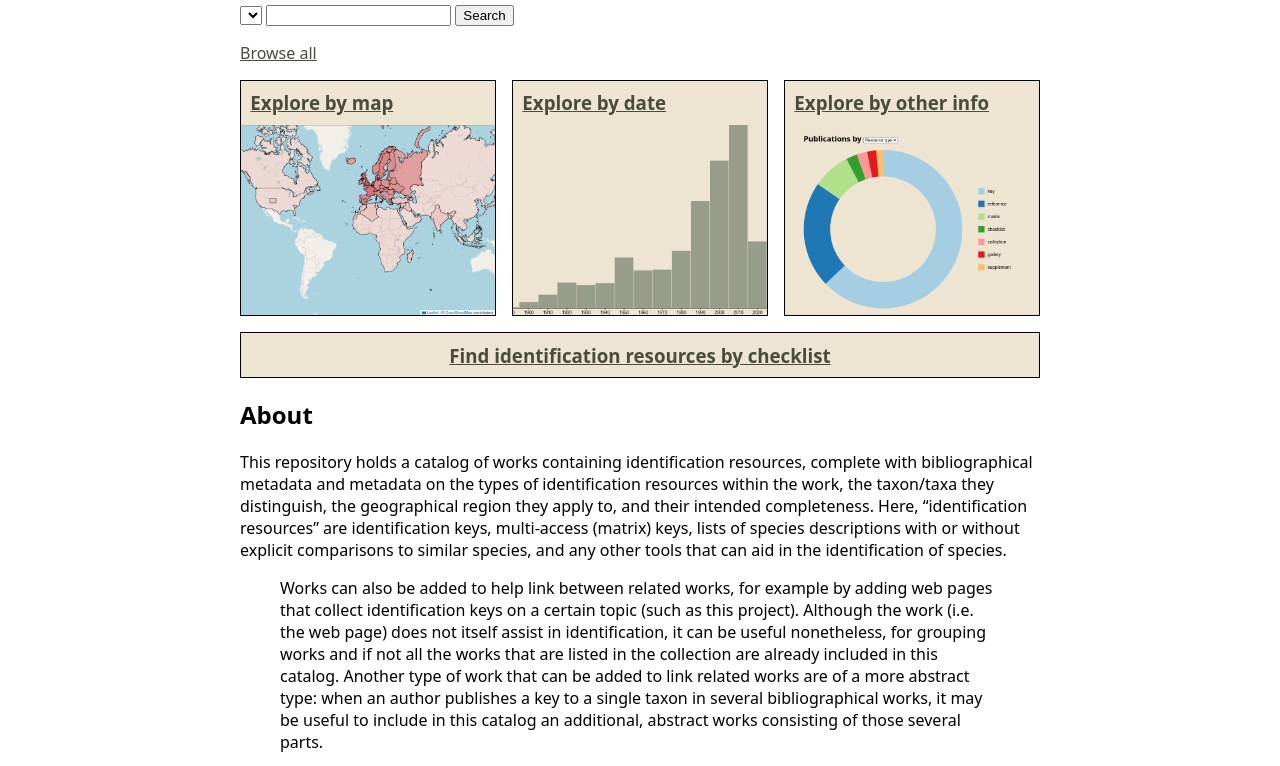
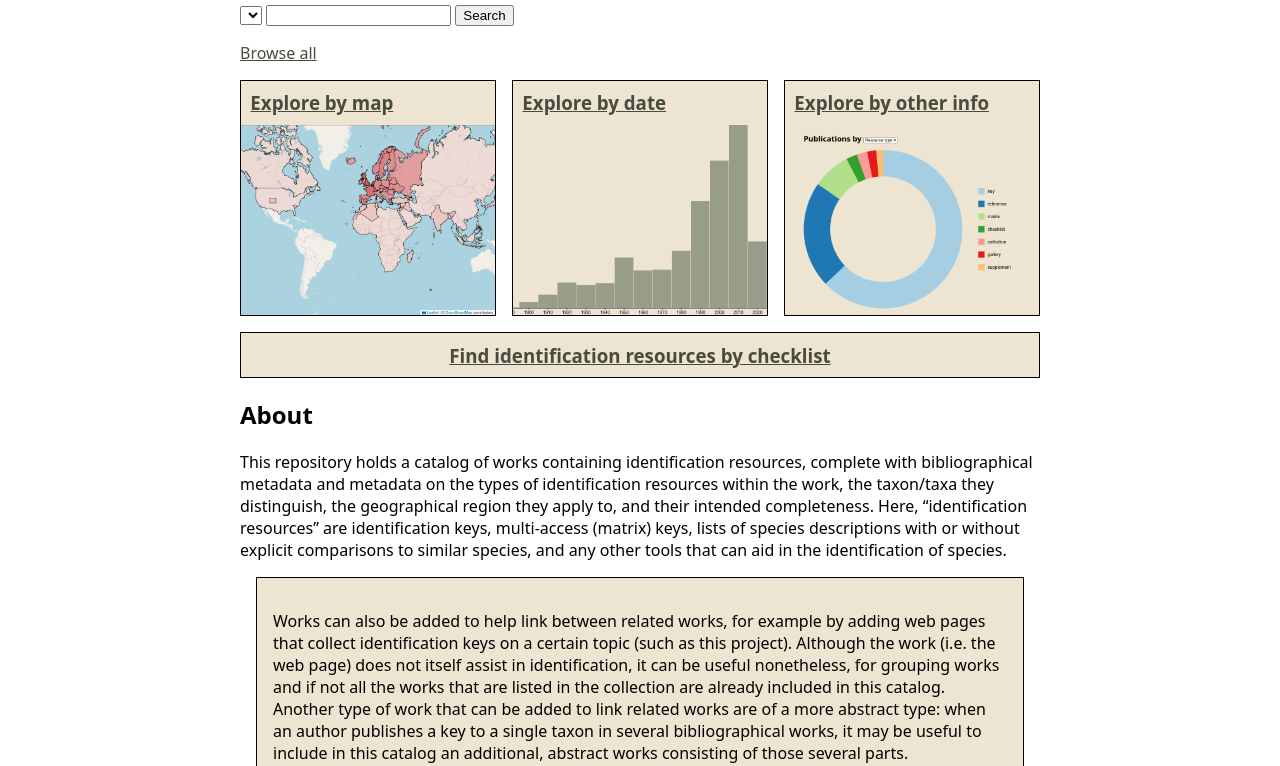
Before and after one commit to identification-resources/identification-resources.github.io, a plain HTML site: page index.html in a window 1280 px wide. Shown: the part 182-948 px from the top of the page. Drawn offline with Linux system fonts and the light colour scheme; no server answers.

Commit message:
style(index): restyle blockquotes

```diff
--- a/assets/css/main.css
+++ b/assets/css/main.css
@@ -106,6 +106,13 @@ dt {
 
 dd {
     margin-bottom: 1em;
+}
+
+blockquote {
+    background-color: #ede5d2;
+    border: 1px solid black;
+    margin: 1em;
+    padding: 1em;
 }
 
 article h2:not(:hover) .anchor {
```
